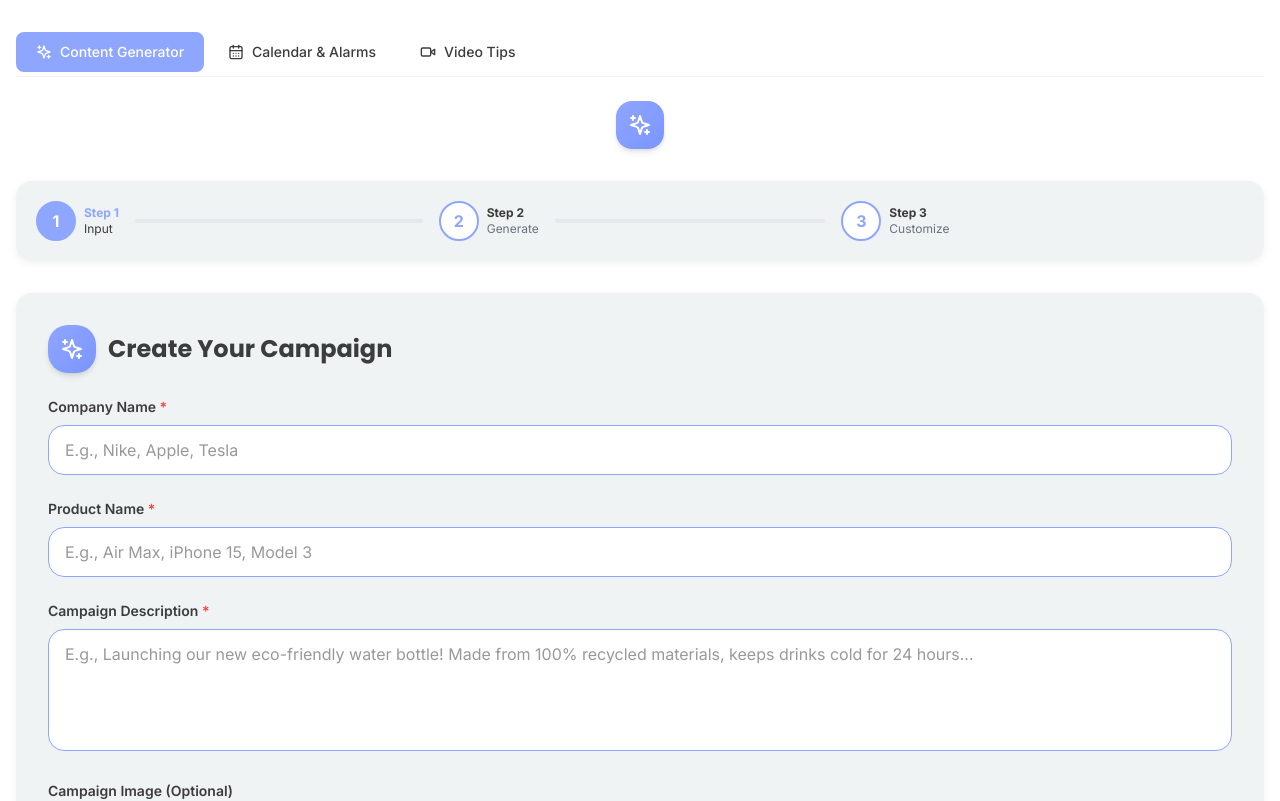
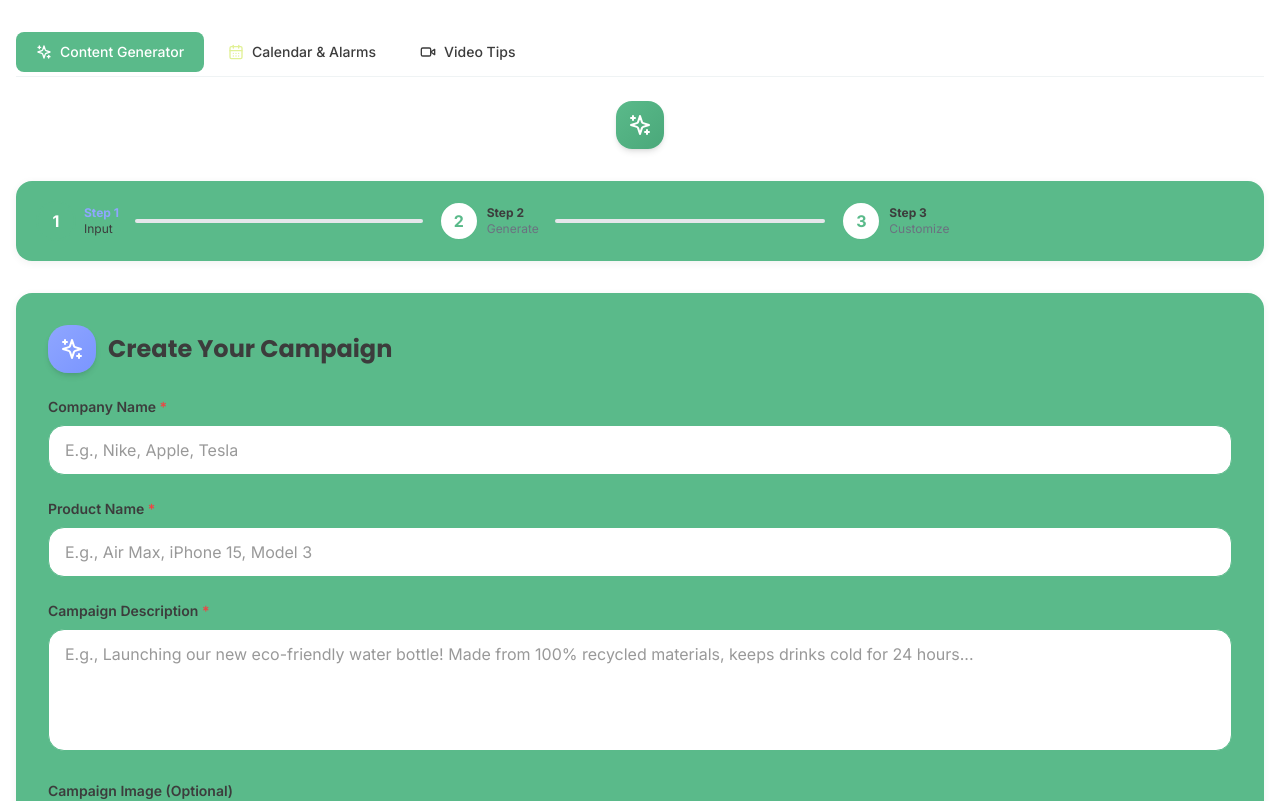
Before and after one commit to ingyinPie/design, a React (Vite) app: page / in a window 1280 px wide. Shown: the top 801 px of the page. Built offline with nearby package versions, Linux system fonts and the light colour scheme; no server answers; the database is empty.

Commit message:
Updated index.css

```diff
--- a/src/App.tsx
+++ b/src/App.tsx
@@ -484,7 +484,7 @@ function App() {
                 onClick={() => setShowScheduleView(false)}
                 className={`btn-secondary flex items-center gap-2 ${
                   !showScheduleView
-                    ? '!bg-[#8FA6FF] !text-white rounded-lg'
+                    ? '!bg-[#5ABA8A] !text-white rounded-lg'
                     : ''
                 }`}
               >
@@ -495,18 +495,18 @@ function App() {
                 onClick={() => setShowScheduleView(true)}
                 className={`btn-secondary flex items-center gap-2 ${
                   showScheduleView
-                    ? '!bg-[#8FA6FF] !text-white rounded-lg'
+                    ? '!bg-[#5ABA8A] !text-white rounded-lg'
                     : ''
                 }`}
               >
-                <CalendarDays className="w-4 h-4" />
+                <CalendarDays className="w-4 h-4" style={{ color: showScheduleView ? 'white' : '#E1F196' }} />
                 <span>Calendar & Alarms</span>
               </button>
               <button
                 onClick={() => setShowVideoTips(!showVideoTips)}
                 className={`btn-secondary flex items-center gap-2 ${
                   showVideoTips
-                    ? '!bg-[#8FA6FF] !text-white rounded-lg'
+                    ? '!bg-[#5ABA8A] !text-white rounded-lg'
                     : ''
                 }`}
               >
@@ -517,7 +517,7 @@ function App() {
           </div>
           <div className="text-center">
             <div className="flex items-center justify-center gap-3 mb-2">
-              <div className="w-12 h-12 bg-gradient-to-br from-[#8FA6FF] to-[#7A95FF] rounded-[16px] flex items-center justify-center shadow-md">
+              <div className="w-12 h-12 bg-gradient-to-br from-[#5ABA8A] to-[#4AA87A] rounded-[16px] flex items-center justify-center shadow-md">
                 <Sparkles className="w-6 h-6 text-white" />
               </div>
             </div>
@@ -574,7 +574,7 @@ function App() {
                   </>
                 ) : (
                   <div className="card-float text-center py-16 animate-fade-in">
-                    <div className="w-20 h-20 bg-gradient-to-br from-[#8FA6FF] to-[#7A95FF] rounded-[20px] flex items-center justify-center mx-auto mb-4">
+                    <div className="w-20 h-20 bg-gradient-to-br from-[#5ABA8A] to-[#4AA87A] rounded-[20px] flex items-center justify-center mx-auto mb-4">
                       <Sparkles className="w-10 h-10 text-white" />
                     </div>
                     <p className="text-[#3C3C3C] text-lg">
@@ -634,7 +634,7 @@ function App() {
                   </>
                 ) : (
                   <div className="card-float text-center py-16 animate-fade-in">
-                    <div className="w-20 h-20 bg-gradient-to-br from-[#8FA6FF] to-[#7A95FF] rounded-[20px] flex items-center justify-center mx-auto mb-4">
+                    <div className="w-20 h-20 bg-gradient-to-br from-[#5ABA8A] to-[#4AA87A] rounded-[20px] flex items-center justify-center mx-auto mb-4">
                       <Sparkles className="w-10 h-10 text-white" />
                     </div>
                     <p className="text-[#3C3C3C] text-lg">
--- a/src/components/AlarmManager.tsx
+++ b/src/components/AlarmManager.tsx
@@ -148,8 +148,8 @@ export function AlarmManager({ alarms, onAddAlarm, onDeleteAlarm, onDismissAlarm
     <div className="bg-[#EFF3F4] rounded-2xl shadow-md p-6">
       <div className="flex items-center justify-between mb-6">
         <div className="flex items-center gap-3">
-          <div className="w-12 h-12 rounded-xl flex items-center justify-center border-2 border-[#8FA6FF]">
-            <Bell className="w-6 h-6 text-[#8FA6FF]" />
+          <div className="w-12 h-12 rounded-xl flex items-center justify-center border-2 border-[#E1F196]">
+            <Bell className="w-6 h-6 text-[#E1F196]" />
           </div>
           <div>
             <h2 className="text-2xl font-bold text-[#3C3C3C]">Alarms</h2>
@@ -160,7 +160,7 @@ export function AlarmManager({ alarms, onAddAlarm, onDeleteAlarm, onDismissAlarm
         </div>
         <button
           onClick={onAddAlarm}
-          className="px-6 py-3 bg-[#8FA6FF] text-white rounded-xl font-semibold hover:bg-[#7A95FF] transition-all flex items-center gap-2 shadow-md"
+          className="px-6 py-3 bg-[#5ABA8A] text-white rounded-xl font-semibold hover:bg-[#4AA87A] transition-all flex items-center gap-2 shadow-md"
         >
           <Plus className="w-5 h-5" />
           New Alarm
--- a/src/components/Calendar.tsx
+++ b/src/components/Calendar.tsx
@@ -141,8 +141,8 @@ export function Calendar({ scheduledPosts, plannedPosts, onDateSelect, onPostCli
     <div className="bg-[#EFF3F4] rounded-2xl shadow-md p-6">
       <div className="flex items-center justify-between mb-6">
         <div className="flex items-center gap-3">
-          <div className="w-10 h-10 rounded-xl flex items-center justify-center border-2 border-[#8FA6FF]">
-            <CalendarIcon className="w-5 h-5 text-[#8FA6FF]" />
+          <div className="w-10 h-10 rounded-xl flex items-center justify-center border-2 border-[#E1F196]">
+            <CalendarIcon className="w-5 h-5 text-[#E1F196]" />
           </div>
           <h2 className="text-2xl font-bold text-[#3C3C3C]">Content Calendar</h2>
         </div>
--- a/src/index.css
+++ b/src/index.css
@@ -21,13 +21,13 @@
 
 @layer components {
   .input-orange {
-    @apply bg-white border-[1.5px] border-[#8FA6FF] text-gray-900 rounded-2xl px-4 py-3
-           focus:outline-none focus:ring-0 focus:border-[#8FA6FF] transition-all duration-300;
-    box-shadow: 0 0 0 0 rgba(143, 166, 255, 0);
+    @apply bg-white border-[1.5px] border-[#5ABA8A] text-gray-900 rounded-2xl px-4 py-3
+           focus:outline-none focus:ring-0 focus:border-[#5ABA8A] transition-all duration-300;
+    box-shadow: 0 0 0 0 rgba(90, 186, 138, 0);
   }
 
   .input-orange:focus {
-    box-shadow: 0 0 6px rgba(143, 166, 255, 0.7);
+    box-shadow: 0 0 6px rgba(90, 186, 138, 0.7);
   }
 
   .input-orange::placeholder {
@@ -35,7 +35,7 @@
   }
 
   .card-float {
-    @apply bg-[#EFF3F4] rounded-[16px] transition-all duration-300 relative;
+    @apply bg-[#5ABA8A] rounded-[16px] transition-all duration-300 relative;
     box-shadow: 0 2px 8px rgba(0, 0, 0, 0.06);
     z-index: 1;
   }
@@ -46,8 +46,8 @@
   }
 
   .btn-primary {
-    @apply bg-[#8FA6FF] text-white font-bold rounded-2xl px-6 py-3
-           transition-all duration-300 hover:bg-[#7A95FF] uppercase text-sm tracking-wide;
+    @apply bg-[#5ABA8A] text-white font-bold rounded-2xl px-6 py-3
+           transition-all duration-300 hover:bg-[#4AA87A] uppercase text-sm tracking-wide;
   }
 
   .btn-primary:active {
@@ -61,12 +61,12 @@
   }
 
   .btn-schedule {
-    @apply bg-[#8FA6FF] text-white font-bold rounded-2xl px-6 py-3
+    @apply bg-[#5ABA8A] text-white font-bold rounded-2xl px-6 py-3
            transition-all duration-300 uppercase text-sm tracking-wide;
   }
 
   .btn-schedule:hover {
-    box-shadow: 0 0 15px rgba(143, 166, 255, 0.6);
+    box-shadow: 0 0 15px rgba(90, 186, 138, 0.6);
   }
 
   .btn-schedule:active {
@@ -75,7 +75,7 @@
   }
 
   .accent-highlight {
-    @apply border-l-4 border-[#8FA6FF] pl-4;
+    @apply border-l-4 border-[#5ABA8A] pl-4;
   }
 
   .suggestion-card {
@@ -85,15 +85,15 @@
   }
 
   .suggestion-card:hover {
-    border-color: #8FA6FF;
+    border-color: #5ABA8A;
     transform: translateY(-3px);
-    box-shadow: 0 6px 20px rgba(0, 0, 0, 0.12), 0 0 0 1px #8FA6FF;
+    box-shadow: 0 6px 20px rgba(0, 0, 0, 0.12), 0 0 0 1px #5ABA8A;
   }
 
   .suggestion-card.active {
-    border-color: #8FA6FF;
+    border-color: #5ABA8A;
     border-width: 2px;
-    box-shadow: 0 6px 20px rgba(143, 166, 255, 0.3), inset 0 0 20px rgba(143, 166, 255, 0.1);
+    box-shadow: 0 6px 20px rgba(90, 186, 138, 0.3), inset 0 0 20px rgba(90, 186, 138, 0.1);
   }
 
   .suggestion-card.inactive {
@@ -121,9 +121,9 @@
   }
 
   .workflow-step:hover {
-    border-color: #A1C4FD;
+    border-color: #5ABA8A;
     transform: translateX(4px);
-    box-shadow: 0 4px 12px rgba(161, 196, 253, 0.3);
+    box-shadow: 0 4px 12px rgba(90, 186, 138, 0.3);
   }
 
   .workflow-step.completed {
@@ -132,17 +132,17 @@
   }
 
   .step-circle {
-    @apply w-10 h-10 rounded-full border-2 border-[#8FA6FF] bg-white
-           flex items-center justify-center text-[#8FA6FF] font-bold text-base
+    @apply w-10 h-10 rounded-full border-2 border-[#5ABA8A] bg-white
+           flex items-center justify-center text-[#5ABA8A] font-bold text-base
            transition-all duration-300 cursor-pointer hover:scale-110;
   }
 
   .step-circle.active {
-    @apply bg-[#8FA6FF] text-white border-[#8FA6FF];
+    @apply bg-[#5ABA8A] text-white border-[#5ABA8A];
   }
 
   .step-circle.completed {
-    @apply bg-[#8FA6FF] text-white border-[#8FA6FF];
+    @apply bg-[#5ABA8A] text-white border-[#5ABA8A];
   }
 }
 
@@ -153,10 +153,10 @@
 
 @keyframes scheduleFlash {
   0%, 100% {
-    box-shadow: 0 0 0 rgba(143, 166, 255, 0);
+    box-shadow: 0 0 0 rgba(90, 186, 138, 0);
   }
   50% {
-    box-shadow: 0 0 30px rgba(143, 166, 255, 0.8);
+    box-shadow: 0 0 30px rgba(90, 186, 138, 0.8);
   }
 }
 
```
